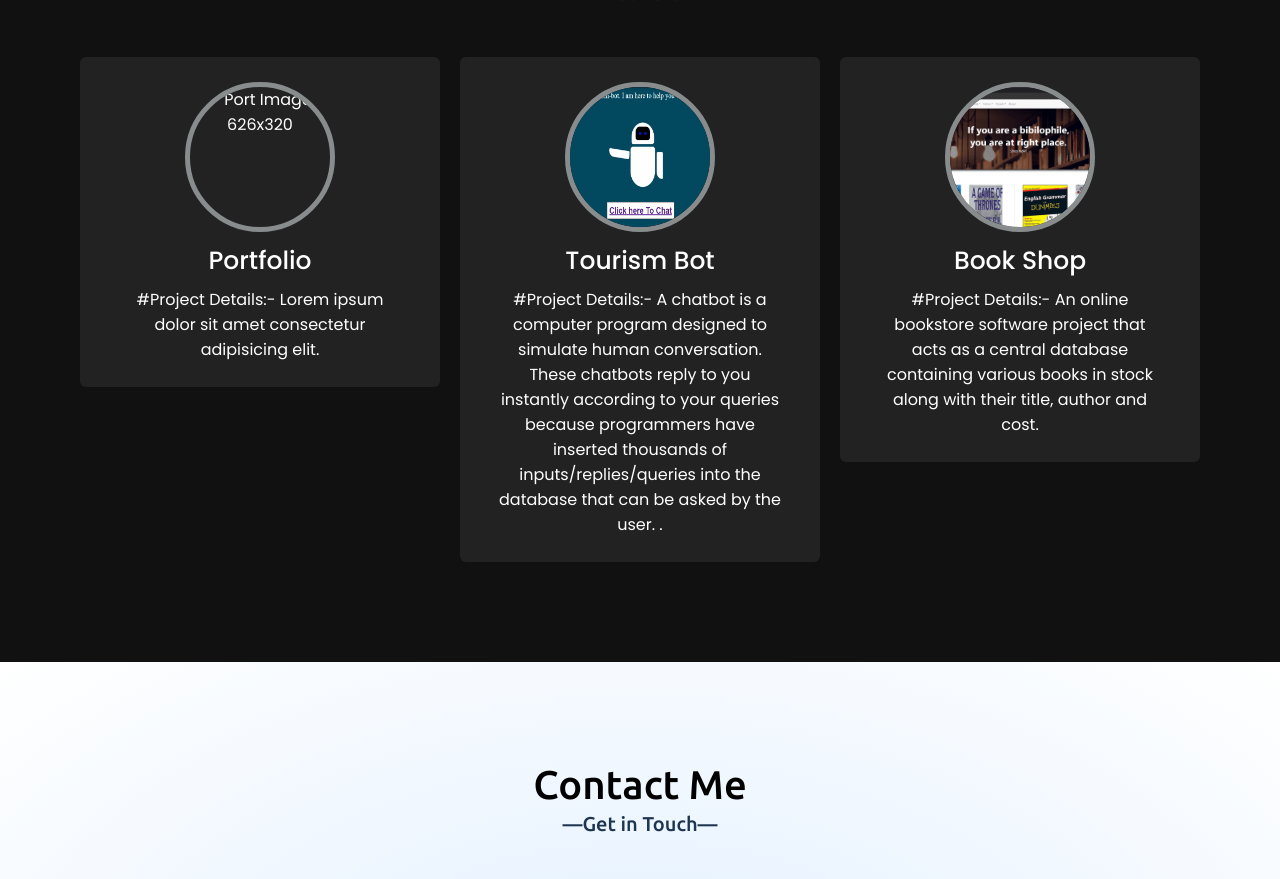
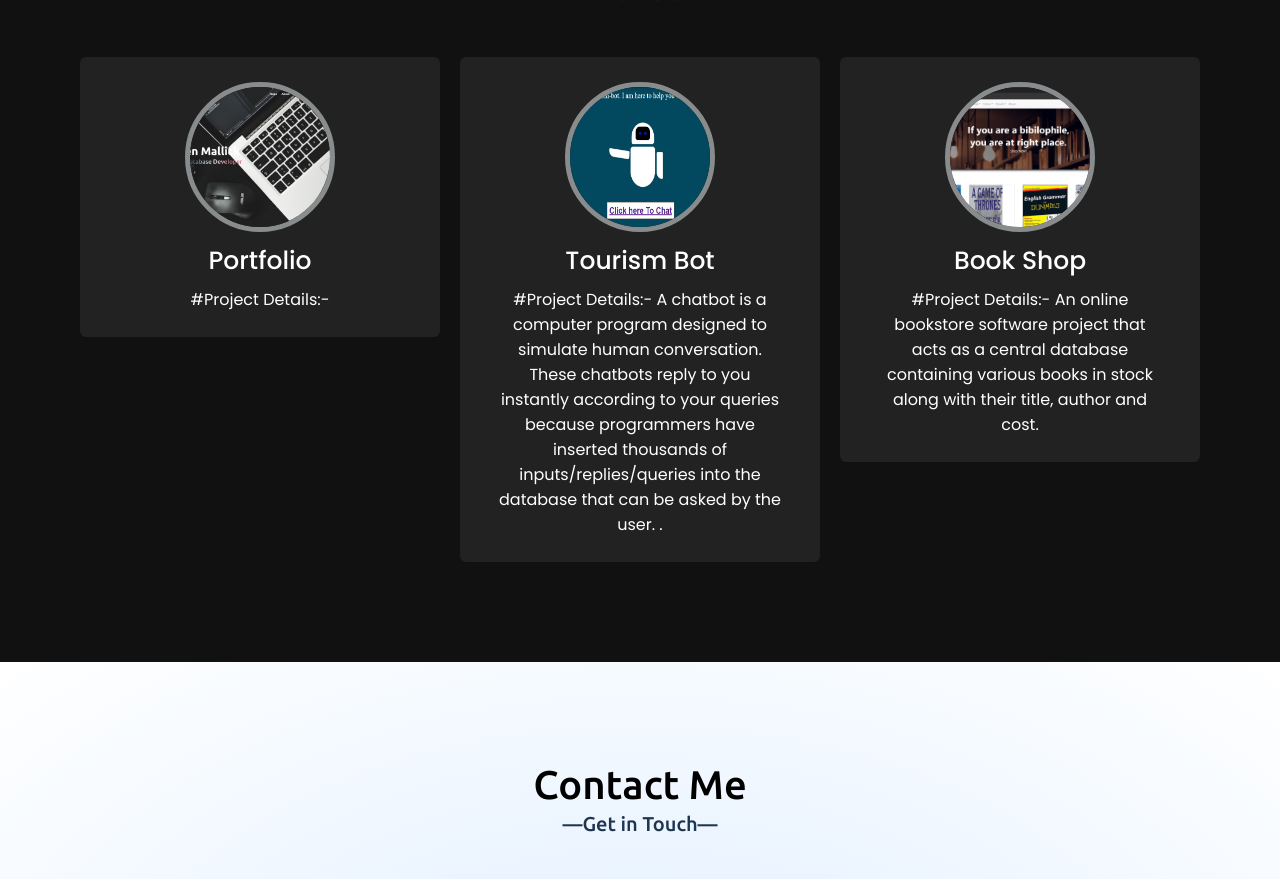
Before and after one commit to ZaheenM/Zaheen, a plain HTML site: page index.html in a window 1280 px wide. Shown: the part 2340-3219 px from the top of the page. Drawn offline with nearby package versions, Linux system fonts and the light colour scheme.

Commit message:
Update index.html

```diff
--- a/index.html
+++ b/index.html
@@ -202,9 +202,9 @@
             </div>
             <div class="card">
               <div class="box">
-                <img src="F:\Zaheen\portfolio\image\portfolio.png" alt="Port Image 626x320">
+                <img src="port.jpg" alt="Port Image 626x320">
                 <div class="text">Portfolio</div>
-                <p>#Project Details:- Lorem ipsum dolor sit amet consectetur adipisicing elit.</p>
+                <p>#Project Details:- </p>
               </div>
             </div>
             <div class="card">
```
